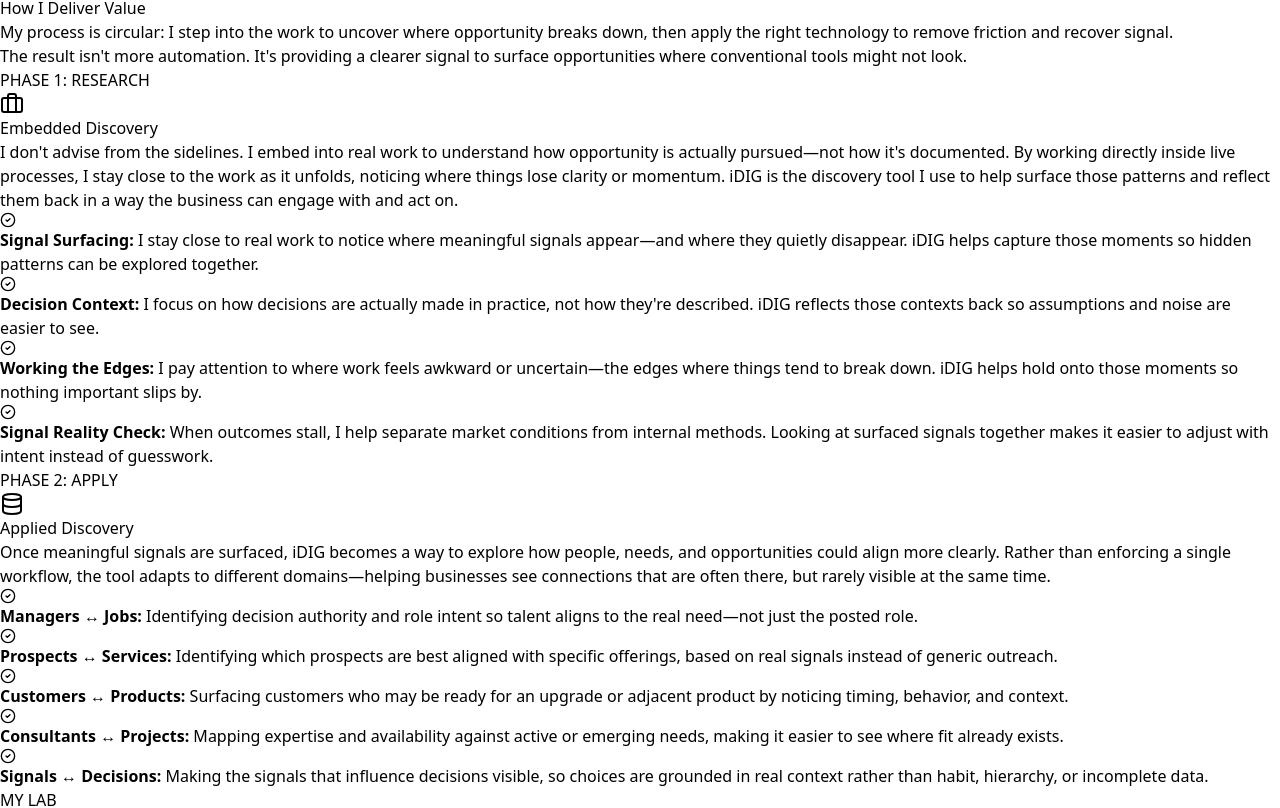
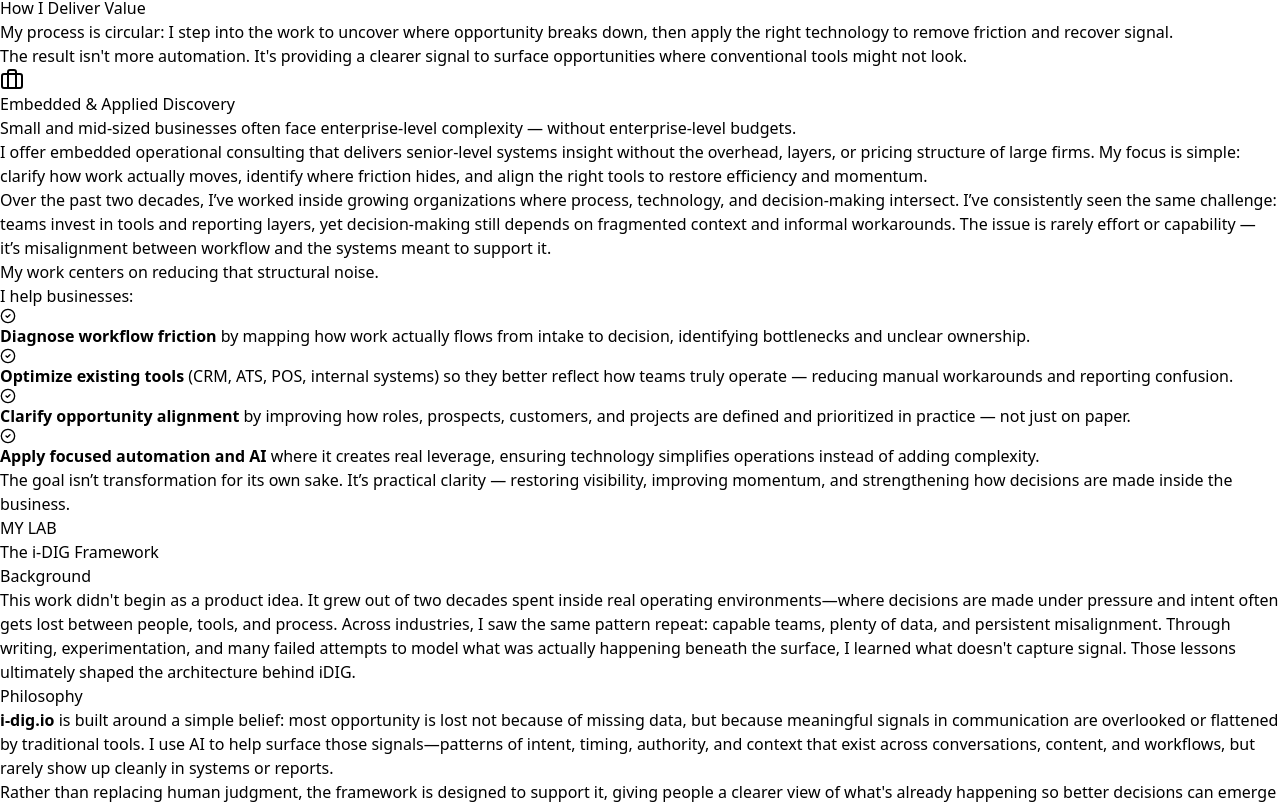
Before and after one commit to theresonantbuilder/idig_website, a React (Vite) app: page / in a window 1280 px wide. Shown: the part 818-1626 px from the top of the page. Built offline with nearby package versions, Linux system fonts and the light colour scheme.

Commit message:
embedded discovery update

```diff
--- a/src/pages/HomeSignalDriven.tsx
+++ b/src/pages/HomeSignalDriven.tsx
@@ -142,138 +142,41 @@ export default function HomeSignalDriven() {
           </div>
 
 
-          <div className="grid md:grid-cols-2 gap-8 mb-12">
-
-         {/* Panel 1: Embedded Discovery */}
+          <div className="max-w-4xl mx-auto mb-12">
+            {/* Panel 1: Embedded & Applied Discovery */}
             <div className="bg-white p-8 rounded-xl border-2 border-slate-100 hover:border-blue-500 transition cursor-pointer group relative overflow-hidden">
-
-<div className="absolute top-0 right-0 bg-blue-500 text-white text-xs font-bold px-3 py-1 rounded-bl-lg">
-    PHASE 1: RESEARCH
-  </div>
               <div className="w-12 h-12 bg-blue-50 rounded-lg flex items-center justify-center mb-6">
                 <Briefcase className="text-blue-600" size={24} />
               </div>
 
+              <h3 className="text-2xl font-semibold mb-3">Embedded & Applied Discovery</h3>
 
-  <h3 className="text-2xl font-semibold mb-3">Embedded Discovery</h3>
-
-
-<p className="text-slate-600 leading-normal mb-4">
-    I don't advise from the sidelines. I embed into real work to understand how opportunity is actually pursued—not how it's documented.
-    By working directly inside live processes, I stay close to the work as it unfolds, noticing where things lose clarity or momentum.
-    iDIG is the discovery tool I use to help surface those patterns and reflect them back in a way the business can engage with and act on.
-  </p>
-
-
-  <ul className="space-y-3 text-sm text-slate-500">
-
+              <div className="text-slate-600 leading-relaxed space-y-4">
+                <p>Small and mid-sized businesses often face enterprise-level complexity — without enterprise-level budgets.</p>
+                <p>I offer embedded operational consulting that delivers senior-level systems insight without the overhead, layers, or pricing structure of large firms. My focus is simple: clarify how work actually moves, identify where friction hides, and align the right tools to restore efficiency and momentum.</p>
+                <p>Over the past two decades, I’ve worked inside growing organizations where process, technology, and decision-making intersect. I’ve consistently seen the same challenge: teams invest in tools and reporting layers, yet decision-making still depends on fragmented context and informal workarounds. The issue is rarely effort or capability — it’s misalignment between workflow and the systems meant to support it.</p>
+                <p>My work centers on reducing that structural noise.</p>
+                <p className="font-medium text-slate-900">I help businesses:</p>
+                <ul className="space-y-3">
                   <li className="flex items-start">
-      <CheckCircle2 size={16} className="mr-2 text-blue-500 mt-0.5 shrink-0"/>
-      <span>
-        <strong>Signal Surfacing:</strong> I stay close to real work to notice where meaningful signals appear—and where they quietly disappear.
-        iDIG helps capture those moments so hidden patterns can be explored together.
-      </span>
+                    <CheckCircle2 size={16} className="mr-2 text-blue-500 mt-1 shrink-0" />
+                    <span><strong>Diagnose workflow friction</strong> by mapping how work actually flows from intake to decision, identifying bottlenecks and unclear ownership.</span>
                   </li>
-
-
                   <li className="flex items-start">
-      <CheckCircle2 size={16} className="mr-2 text-blue-500 mt-0.5 shrink-0"/>
-      <span>
-        <strong>Decision Context:</strong> I focus on how decisions are actually made in practice, not how they're described.
-        iDIG reflects those contexts back so assumptions and noise are easier to see.
-      </span>
+                    <CheckCircle2 size={16} className="mr-2 text-blue-500 mt-1 shrink-0" />
+                    <span><strong>Optimize existing tools</strong> (CRM, ATS, POS, internal systems) so they better reflect how teams truly operate — reducing manual workarounds and reporting confusion.</span>
                   </li>
-
-
                   <li className="flex items-start">
-      <CheckCircle2 size={16} className="mr-2 text-blue-500 mt-0.5 shrink-0"/>
-      <span>
-        <strong>Working the Edges:</strong> I pay attention to where work feels awkward or uncertain—the edges where things tend to break down.
-        iDIG helps hold onto those moments so nothing important slips by.
-      </span>
+                    <CheckCircle2 size={16} className="mr-2 text-blue-500 mt-1 shrink-0" />
+                    <span><strong>Clarify opportunity alignment</strong> by improving how roles, prospects, customers, and projects are defined and prioritized in practice — not just on paper.</span>
                   </li>
-
-
                   <li className="flex items-start">
-      <CheckCircle2 size={16} className="mr-2 text-blue-500 mt-0.5 shrink-0"/>
-      <span>
-        <strong>Signal Reality Check:</strong> When outcomes stall, I help separate market conditions from internal methods.
-        Looking at surfaced signals together makes it easier to adjust with intent instead of guesswork.
-      </span>
+                    <CheckCircle2 size={16} className="mr-2 text-blue-500 mt-1 shrink-0" />
+                    <span><strong>Apply focused automation and AI</strong> where it creates real leverage, ensuring technology simplifies operations instead of adding complexity.</span>
                   </li>
-
-
                 </ul>
+                <p>The goal isn’t transformation for its own sake. It’s practical clarity — restoring visibility, improving momentum, and strengthening how decisions are made inside the business.</p>
               </div>
-
-
-{/* Card 2: Applied Discovery */}
-<div className="bg-white p-8 rounded-xl border-2 border-slate-100 hover:border-emerald-500 transition cursor-pointer group relative overflow-hidden">
-
-
-  <div className="absolute top-0 right-0 bg-emerald-500 text-white text-xs font-bold px-3 py-1 rounded-bl-lg">
-    PHASE 2: APPLY
-  </div>
-
-
-  <div className="w-12 h-12 bg-emerald-50 rounded-lg flex items-center justify-center mb-6">
-    <Database className="text-emerald-600" size={24} />
-  </div>
-
-
-  <h3 className="text-2xl font-semibold mb-3">Applied Discovery</h3>
-
-
-  <p className="text-sm text-slate-600 leading-normal mb-4">
-    Once meaningful signals are surfaced, iDIG becomes a way to explore how people, needs, and opportunities could align more clearly.
-    Rather than enforcing a single workflow, the tool adapts to different domains—helping businesses see connections that are often there, but rarely visible at the same time.
-  </p>
-
-
-  <ul className="space-y-3 text-sm text-slate-500">
-
-
-    <li className="flex items-start">
-      <CheckCircle2 size={16} className="mr-2 text-emerald-500 mt-0.5 shrink-0"/>
-      <span>
-       <strong>Managers ↔ Jobs:</strong> Identifying decision authority and role intent so talent aligns to the real need—not just the posted role.
-
-      </span>
-    </li>
-
-
-    <li className="flex items-start">
-      <CheckCircle2 size={16} className="mr-2 text-emerald-500 mt-0.5 shrink-0"/>
-      <span>
-        <strong>Prospects ↔ Services:</strong> Identifying which prospects are best aligned with specific offerings, based on real signals instead of generic outreach.
-      </span>
-    </li>
-
-
-    <li className="flex items-start">
-      <CheckCircle2 size={16} className="mr-2 text-emerald-500 mt-0.5 shrink-0"/>
-      <span>
-        <strong>Customers ↔ Products:</strong> Surfacing customers who may be ready for an upgrade or adjacent product by noticing timing, behavior, and context.
-      </span>
-    </li>
-
-
-    <li className="flex items-start">
-      <CheckCircle2 size={16} className="mr-2 text-emerald-500 mt-0.5 shrink-0"/>
-      <span>
-        <strong>Consultants ↔ Projects:</strong> Mapping expertise and availability against active or emerging needs, making it easier to see where fit already exists.
-      </span>
-    </li>
-
-<li className="flex items-start">
-  <CheckCircle2 size={16} className="mr-2 text-emerald-500 mt-0.5 shrink-0"/>
-  <span>
-    <strong>Signals ↔ Decisions:</strong> Making the signals that influence decisions visible, so choices are grounded in real context rather than habit, hierarchy, or incomplete data.
-  </span>
-</li>
-
-
-  </ul>
             </div>
           </div>
 </section>
```
Lines whose indentation alone changed are shown as unchanged.
